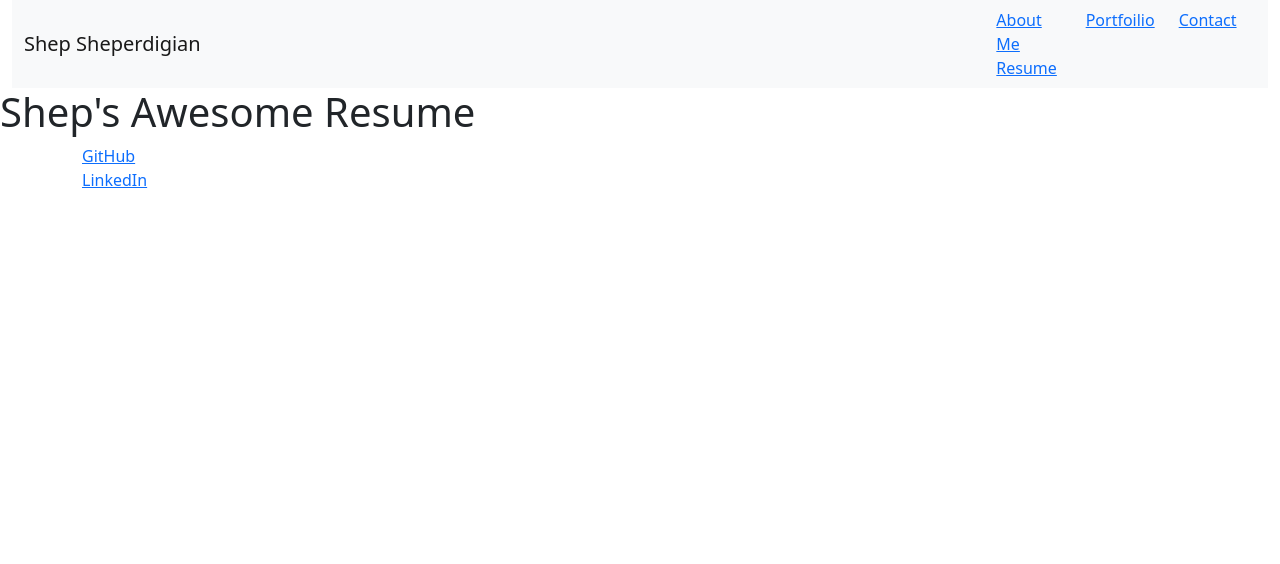
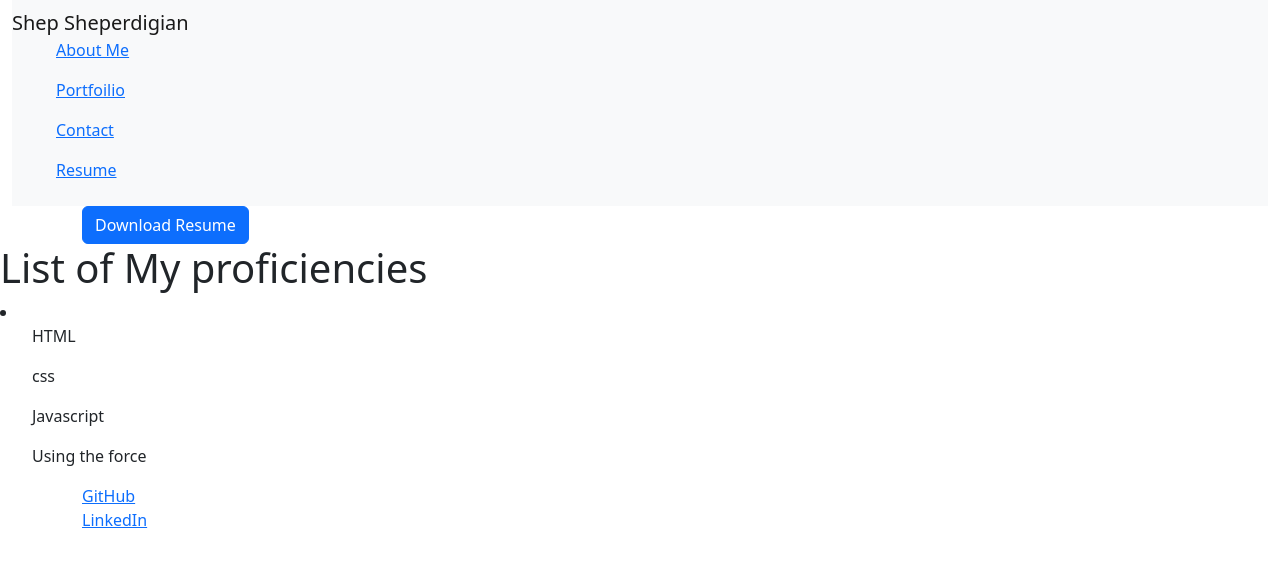
Before and after one commit to zshep/React_Portfolio, a React (Create React App) app: page /resume in a window 1280 px wide. Shown: the top 564 px of the page. Built offline with nearby package versions, Linux system fonts and the light colour scheme.

Commit message:
more futsing with the nav bar and trying to make the routes not reload the page everytime you click a new link. Also put intro Resume stuff in the component

```diff
--- a/src/App.js
+++ b/src/App.js
@@ -1,17 +1,16 @@
 import React from "react";
 
 //importing components
-//import Navbar from './components/Navbar';
+
 import Header from './components/Header';
 import Footer from './components/Footer';
 import About from './components/About';
 import Portfolio from './components/Portfolio';
 import Contact from './components/Contact';
 import Resume from './components/Resume';
-//import {useState} from "react"
 
+// import router libraries from react-router
 import {
-  BrowserRouter as Router,
   Routes,
   Route,
 } from "react-router-dom";
@@ -22,8 +21,9 @@ function App() {
 
   return (
 
-   <Router>
+    <div>
       <Header />
+
 
         <Routes>
           <Route exact path="/" element={ <About /> } />
@@ -35,8 +35,10 @@ function App() {
           <Route exact path ='/resume' element={ <Resume />} />
 
         </Routes>
+
       <Footer />
-    </Router>
+
+      </div>
   );
 }
 
--- a/src/components/Navbar.js
+++ b/src/components/Navbar.js
@@ -1,56 +1,66 @@
-import React from 'react';
+import React, { useState } from 'react';
 import Container from 'react-bootstrap/Container';
 
 import Navbar from 'react-bootstrap/Navbar';
-
 import Row from 'react-bootstrap/Row';
-import Col from 'react-bootstrap/Col';
 
 import {
-  NavLink
+  Link, useMatch, useResolvedPath
 } from 'react-router-dom';
 
 // TODO: make it so the links in the nav bar are highlighted if at page
 // TODO: make sure the page doesn't reload when click links
+
+// ----------------------------stuff with tutor ----------------
+
+//     <nav>
+//     <ul> <Link to='/' styles={({isActive}) => ({
+//   color: !isActive ? "green" : "blue"
+// })}>About Me</Link></ul>
+//     <ul> <Link to='/portfolio' styles={({isActive}) => ({
+//   color: !isActive ? "green" : "blue"
+// })}>Portfoilio</Link></ul>
+//     <ul> <Link to='/contact'>Contact</Link></ul>
+//     <ul> <Link to='/resume'>Resume</Link></ul>
+//   </nav >
+
 
 function Navigationbar() {
 
 
   return (
     <Navbar bg="light" expand="lg">
+    <Row className="me-auto">
       <Container>
         <Navbar.Brand>Shep Sheperdigian</Navbar.Brand>
         <Navbar.Toggle aria-controls="basic-navbar-nav" />
       </Container >
       <Navbar.Collapse id="basic-navbar-nav">
         <Container>
-          <Row className="me-auto">
-           <Col> <NavLink to='/'>About Me</NavLink> </Col>
-           <Col> <NavLink to='/portfolio'>Portfoilio</NavLink> </Col>
-           <Col> <NavLink to='/contact'>Contact</NavLink> </Col>
-           <Col> <NavLink to='/resume'>Resume</NavLink> </Col>
+           <CustomLink to='/'>About Me</CustomLink>
+           <CustomLink to='/portfolio' styles={({isActive}) => ({color: !isActive ? "green" : "red"})}>Portfoilio</CustomLink>
+           <CustomLink to='/contact'>Contact</CustomLink>
+           <CustomLink to='/resume'>Resume</CustomLink>
+        </Container>
+        </Navbar.Collapse>
           </Row>
-        </Container>
-      </Navbar.Collapse>
     </Navbar>
   );
 }
 
-export default Navigationbar;
+function CustomLink({to,children, props}){
 
 
+  const resolvedPath = useResolvedPath(to)
+  const isActive =useMatch({ path: resolvedPath.pathname, end: true})
+  return (
 
+    <ul className ={isActive ? "active" : ""}>
+      <Link to={to} {...props}>
+        {children}
+      </Link>
+    </ul>
+  )
+}
 
-
-// ----------------------------stuff with tutor ----------------
-
-//     <nav>
-//     <ul> <NavLink to='/' styles={({isActive}) => ({
-//   color: !isActive ? "green" : "blue"
-// })}>About Me</NavLink></ul>
-//     <ul> <NavLink to='/portfolio' styles={({isActive}) => ({
-//   color: !isActive ? "green" : "blue"
-// })}>Portfoilio</NavLink></ul>
-//     <ul> <NavLink to='/contact'>Contact</NavLink></ul>
-//     <ul> <NavLink to='/resume'>Resume</NavLink></ul>
-//   </nav >
+export default Navigationbar;
--- a/src/components/Portfolio.js
+++ b/src/components/Portfolio.js
@@ -21,8 +21,8 @@ function Portfolio() {
                 </Card.Body>
 
                 <Card.Body>
-                    <Card.Link href="#">Deployed App Link</Card.Link>
-                    <Card.Link href="#">GitHub Repo Link</Card.Link>
+                    <Card.Link href="https://sobe1290.github.io/wholetmydaWgout/">Deployed App Link</Card.Link>
+                    <Card.Link href="https://github.com/sobe1290/wholetmydaWgout">GitHub Repo Link</Card.Link>
                 </Card.Body>
             </Card>
 
@@ -33,8 +33,8 @@ function Portfolio() {
                 </Card.Body>
 
                 <Card.Body>
-                    <Card.Link href="#">Deployed App Link</Card.Link>
-                    <Card.Link href="#">GitHub Repo Link</Card.Link>
+                    <Card.Link href="https://sheltered-shore-88493.herokuapp.com/">Deployed App Link</Card.Link>
+                    <Card.Link href="https://github.com/zshep/Nerd_Quiz">GitHub Repo Link</Card.Link>
                 </Card.Body>
             </Card>
 
@@ -45,45 +45,45 @@ function Portfolio() {
                 </Card.Body>
 
                 <Card.Body>
-                    <Card.Link href="#">Deployed App Link</Card.Link>
-                    <Card.Link href="#">GitHub Repo Link</Card.Link>
+                    <Card.Link href="https://zshep.github.io/Coding-Quiz/">Deployed App Link</Card.Link>
+                    <Card.Link href="https://github.com/zshep/Coding-Quiz">GitHub Repo Link</Card.Link>
                 </Card.Body>
             </Card>
 
             <Card style={{ width: '18rem' }}>
-                <Card.Img variant="top" src="holder.js/100px180?text=Image cap" />
+                <Card.Img variant="top" src={NTpic} />
                 <Card.Body>
-                    <Card.Title>Back End NoSQL Database</Card.Title>
+                    <Card.Title>Note Taker</Card.Title>
                 </Card.Body>
 
                 <Card.Body>
-                    <Card.Link href="#">Deployed App Link</Card.Link>
-                    <Card.Link href="#">GitHub Repo Link</Card.Link>
+                    <Card.Link href="https://murmuring-sea-43903.herokuapp.com/notes">Deployed App Link</Card.Link>
+                    <Card.Link href="https://github.com/zshep/Note-taker">GitHub Repo Link</Card.Link>
                 </Card.Body>
             </Card>
 
             <Card style={{ width: '18rem' }}>
-                <Card.Img variant="top" src="holder.js/100px180?text=Image cap" />
+                <Card.Img variant="top" src={Weatherpic}  />
                 <Card.Body>
-                    <Card.Title>Back End NoSQL Database</Card.Title>
+                    <Card.Title>Weather App</Card.Title>
                 </Card.Body>
 
                 <Card.Body>
-                    <Card.Link href="#">Deployed App Link</Card.Link>
-                    <Card.Link href="#">GitHub Repo Link</Card.Link>
+                    <Card.Link href="https://github.com/zshep/weather_app">Deployed App Link</Card.Link>
+                    <Card.Link href="https://github.com/zshep/weather_app">GitHub Repo Link</Card.Link>
                 </Card.Body>
             </Card>
 
             <Card style={{ width: '18rem' }}>
-                <Card.Img variant="top" src="holder.js/100px180?text=Image cap" />
+                <Card.Img variant="top" src={PWGpic}  />
                 <Card.Body>
-                    <Card.Title>Back End NoSQL Database</Card.Title>
+                    <Card.Title>Password Generator</Card.Title>
 
                 </Card.Body>
 
                 <Card.Body>
-                    <Card.Link href="#">Deployed App Link</Card.Link>
-                    <Card.Link href="#">GitHub Repo Link</Card.Link>
+                    <Card.Link href="https://zshep.github.io/weather_app/">Deployed App Link</Card.Link>
+                    <Card.Link href="https://github.com/zshep/password_generator">GitHub Repo Link</Card.Link>
                 </Card.Body>
             </Card>
 
--- a/src/components/Resume.js
+++ b/src/components/Resume.js
@@ -1,15 +1,33 @@
 import React from "react";
+import Container from 'react-bootstrap/Container';
+import Button from 'react-bootstrap/Button';
+
 
 function Resume () {
 
     return(
 
         <div>
-            <h1>Shep's Awesome Resume</h1>
+            <Container>
+
+                <Button>Download Resume</Button>
+
+            </Container>
+
+            <div>
+            <h1>List of My proficiencies</h1>
+            <li>
+                <ul>HTML</ul>
+                <ul>css</ul>
+                <ul>Javascript</ul>
+                <ul>Using the force</ul>
+
+
+            </li>
 
 
             {/* TO DO: THEN I see a link to a downloadable resume and a list of the developer’s proficiencies */}
-
+            </div>
 
 
         </div>
--- a/src/index.js
+++ b/src/index.js
@@ -4,10 +4,13 @@ import ReactDOM from 'react-dom/client';
 import App from './App';
 //importing css
 import 'bootstrap/dist/css/bootstrap.min.css';
+import { BrowserRouter } from 'react-router-dom';
 
 const root = ReactDOM.createRoot(document.getElementById('root'));
 root.render(
   <React.StrictMode>
-    <App />
+    <BrowserRouter>
+      <App />
+    </BrowserRouter>
   </React.StrictMode>
 );
```
Lines whose indentation alone changed are shown as unchanged.
